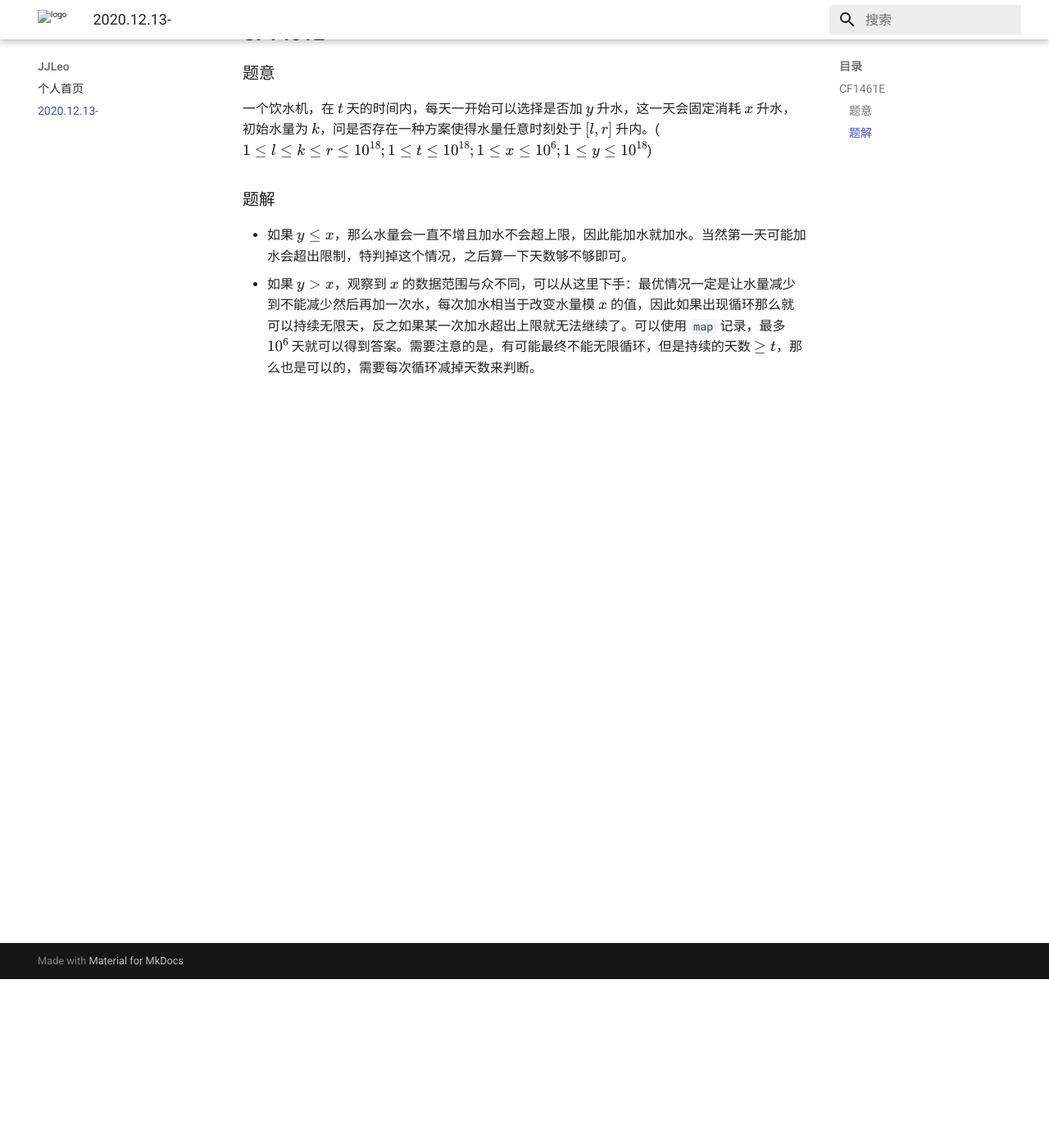
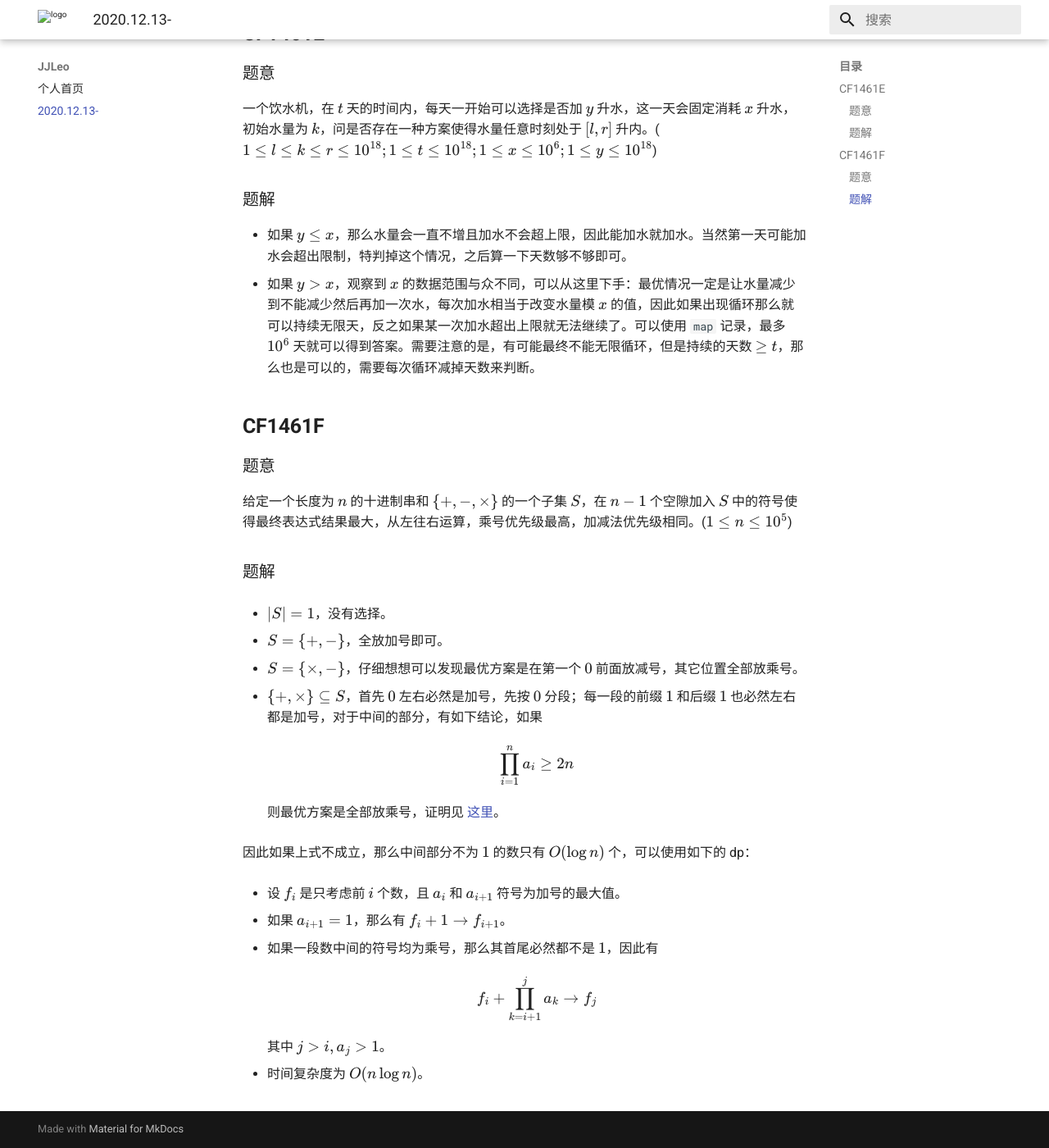
Before and after one commit to Kaguya-samaWannaMeAC/kaguya-samawannameac.github.io, an MkDocs documentation site: the page built from docs/JJLeo/2020.12.13-.md, in a window 1280 px wide and 1400 px high, scrolled down 206 px. Shown: the whole window at 82% size. Built offline with MkDocs 1.6.1 and Material for MkDocs 9.7.7, drawn with Linux system fonts in a browser that asks for light colours; formulas are drawn with MathJax 3.

Commit message:
Update 2020.12.13-.md

```diff
--- a/docs/JJLeo/2020.12.13-.md
+++ b/docs/JJLeo/2020.12.13-.md
@@ -10,3 +10,37 @@
 
 - 如果 $y \le x$，那么水量会一直不增且加水不会超上限，因此能加水就加水。当然第一天可能加水会超出限制，特判掉这个情况，之后算一下天数够不够即可。
 - 如果 $y > x$，观察到 $x$ 的数据范围与众不同，可以从这里下手：最优情况一定是让水量减少到不能减少然后再加一次水，每次加水相当于改变水量模 $x$ 的值，因此如果出现循环那么就可以持续无限天，反之如果某一次加水超出上限就无法继续了。可以使用 `map` 记录，最多 ${10}^6$ 天就可以得到答案。需要注意的是，有可能最终不能无限循环，但是持续的天数 $\ge t$，那么也是可以的，需要每次循环减掉天数来判断。
+
+## **CF1461F**
+
+### 题意
+
+给定一个长度为 $n$ 的十进制串和 $\{+,-,\times\}$ 的一个子集 $S$，在 $n-1$ 个空隙加入 $S$ 中的符号使得最终表达式结果最大，从左往右运算，乘号优先级最高，加减法优先级相同。($1 \le n \le 10^5$)
+
+### 题解
+
+- $|S| = 1$，没有选择。
+
+- $S = \{+,-\}$，全放加号即可。
+
+- $S = \{\times,-\}$，仔细想想可以发现最优方案是在第一个 $0$ 前面放减号，其它位置全部放乘号。
+
+- $\{+,\times \} \subseteq S$，首先 $0$ 左右必然是加号，先按 $0$ 分段；每一段的前缀 $1$ 和后缀 $1$ 也必然左右都是加号，对于中间的部分，有如下结论，如果
+  $$
+  \prod_{i=1}^na_i \ge 2n
+  $$
+  则最优方案是全部放乘号，证明见 [这里](https://www.cnblogs.com/Grice/p/14129545.html)。
+
+  因此如果上式不成立，那么中间部分不为 $1$ 的数只有 $O(\log n)$ 个，可以使用如下的 dp：
+
+  - 设 $f_i$ 是只考虑前 $i$ 个数，且 $a_i$ 和 $a_{i+1}$ 符号为加号的最大值。
+
+  - 如果 $a_{i+1} = 1$，那么有 $f_i+1 \to f_{i+1}$。
+
+  - 如果一段数中间的符号均为乘号，那么其首尾必然都不是 $1$，因此有
+    $$
+    f_i + \prod_{k=i+1}^j a_k \to f_j
+    $$
+    其中 $j>i,a_j > 1$。
+
+  - 时间复杂度为 $O(n \log n)$。
```
